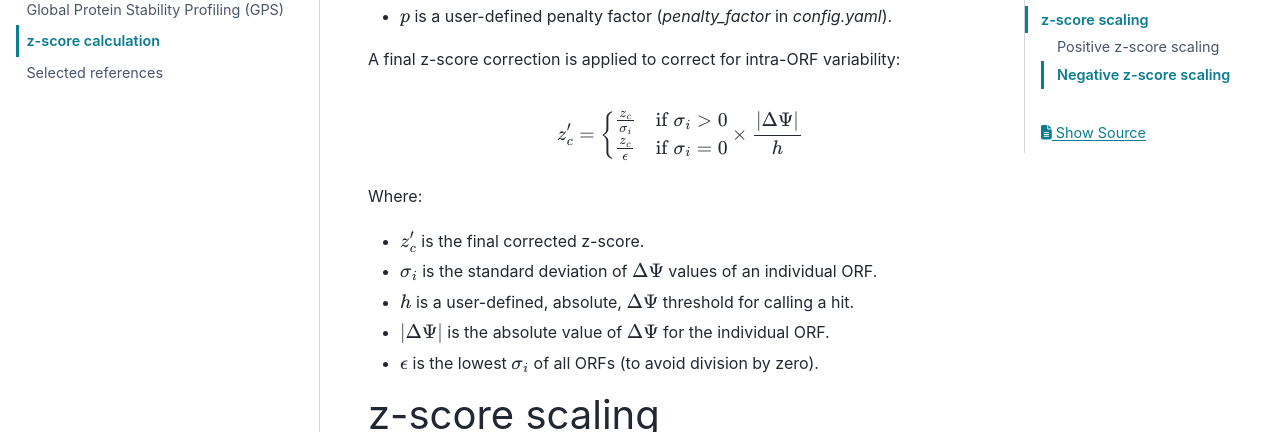
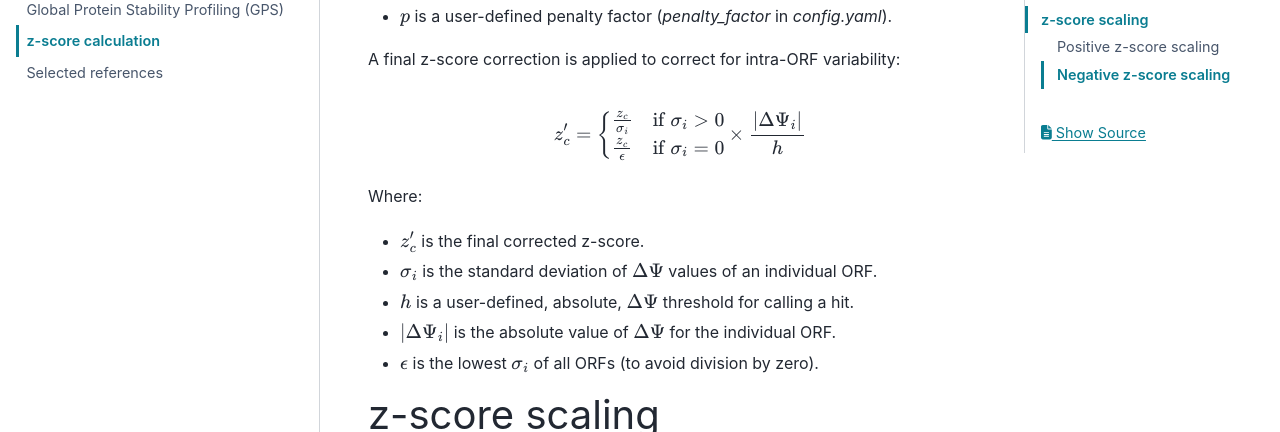
Before and after one commit to niekwit/gps-orfeome, a Sphinx documentation site: the page built from docs/zscores.rst, in a window 1280 px wide and 900 px high, scrolled down 1190 px. Shown: the part 150-582 px from the top of the window. Built offline with Sphinx 7.4.7 and the PyData theme 0.15.4, drawn with Linux system fonts in a browser that asks for light colours.

Commit message:
fixed inconsistency

```diff
--- a/docs/zscores.rst
+++ b/docs/zscores.rst
@@ -56,14 +56,14 @@ A final z-score correction is applied to correct for intra-ORF variability:
    z_{c}' = \begin{cases}
    \frac{z_{c}}{\sigma_i} & \text{if } \sigma_i > 0 \\
    \frac{z_{c}}{\epsilon} & \text{if } \sigma_i = 0
-   \end{cases} \times \frac{|\Delta\Psi|}{h}
+   \end{cases} \times \frac{|\Delta\Psi_i|}{h}
 
 Where:
 
 - :math:`z_{c}'` is the final corrected z-score.
 - :math:`\sigma_{i}` is the standard deviation of :math:`\Delta\Psi` values of an individual ORF.
 - :math:`h` is a user-defined, absolute, :math:`\Delta\Psi` threshold for calling a hit.
-- :math:`|\Delta\Psi|` is the absolute value of :math:`\Delta\Psi` for the individual ORF.
+- :math:`|\Delta\Psi_i|` is the absolute value of :math:`\Delta\Psi` for the individual ORF.
 - :math:`\epsilon` is the lowest :math:`\sigma_i` of all ORFs (to avoid division by zero).
 
 z-score scaling
```
